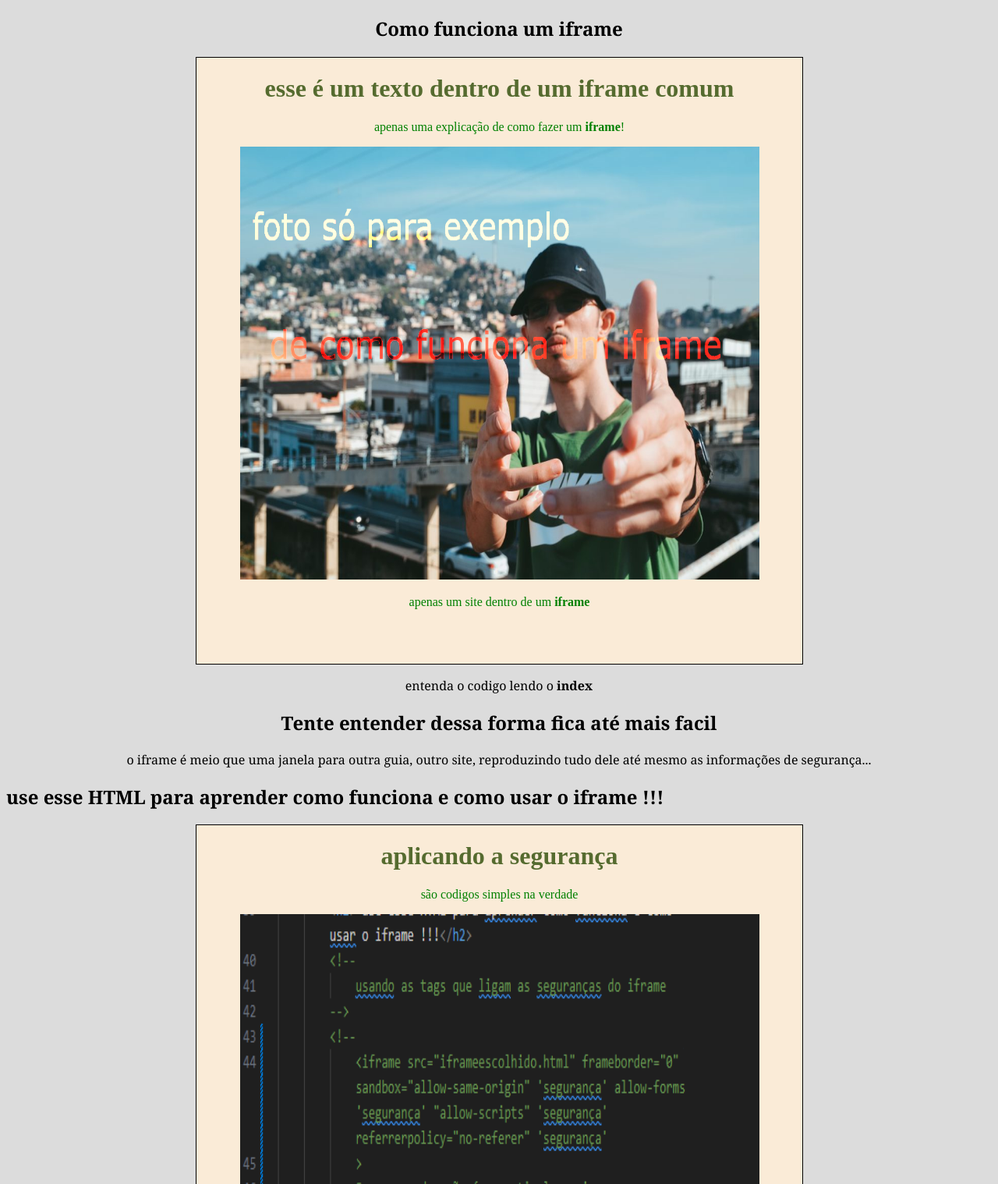
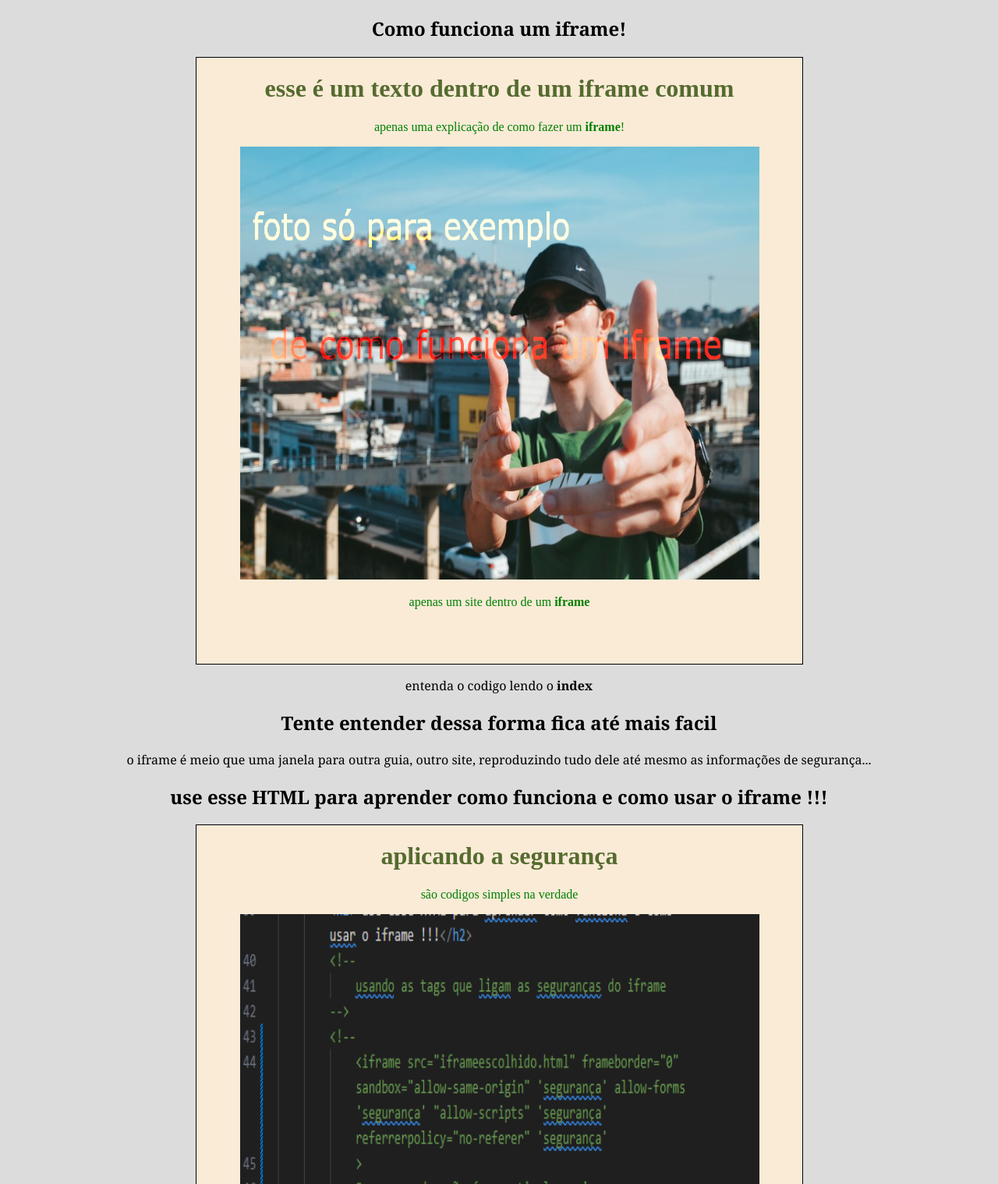
Before and after one commit to gstvinternet/explicando-div, a plain HTML site: page index.html in a window 1280 px wide. Shown: the top 1518 px of the page at 78% size. Drawn offline with Linux system fonts and the light colour scheme.

Commit message:
Update index.html

```diff
--- a/index.html
+++ b/index.html
@@ -12,7 +12,7 @@
         }
 
         h1,
-        p {
+        p, h2 {
             text-align: center;
         }
 
@@ -33,7 +33,7 @@
 
 <body>
     <section>
-        <h1>Como funciona um iframe</h1>
+        <h1>Como funciona um iframe!</h1>
         <iframe src="iframes/iframe01.html" frameborder="0"></iframe>
         <p>entenda o codigo lendo o <strong>index</strong></p>
     </section>
```
